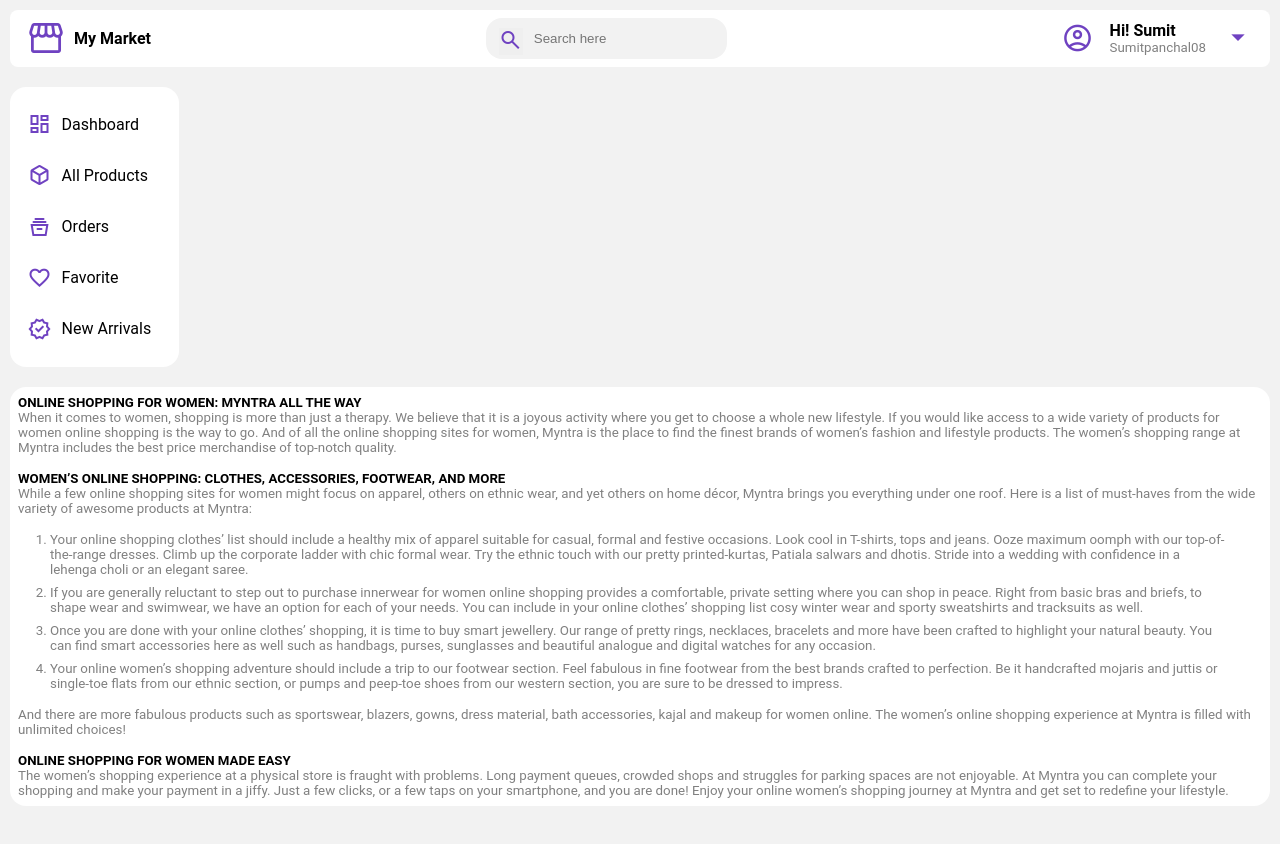
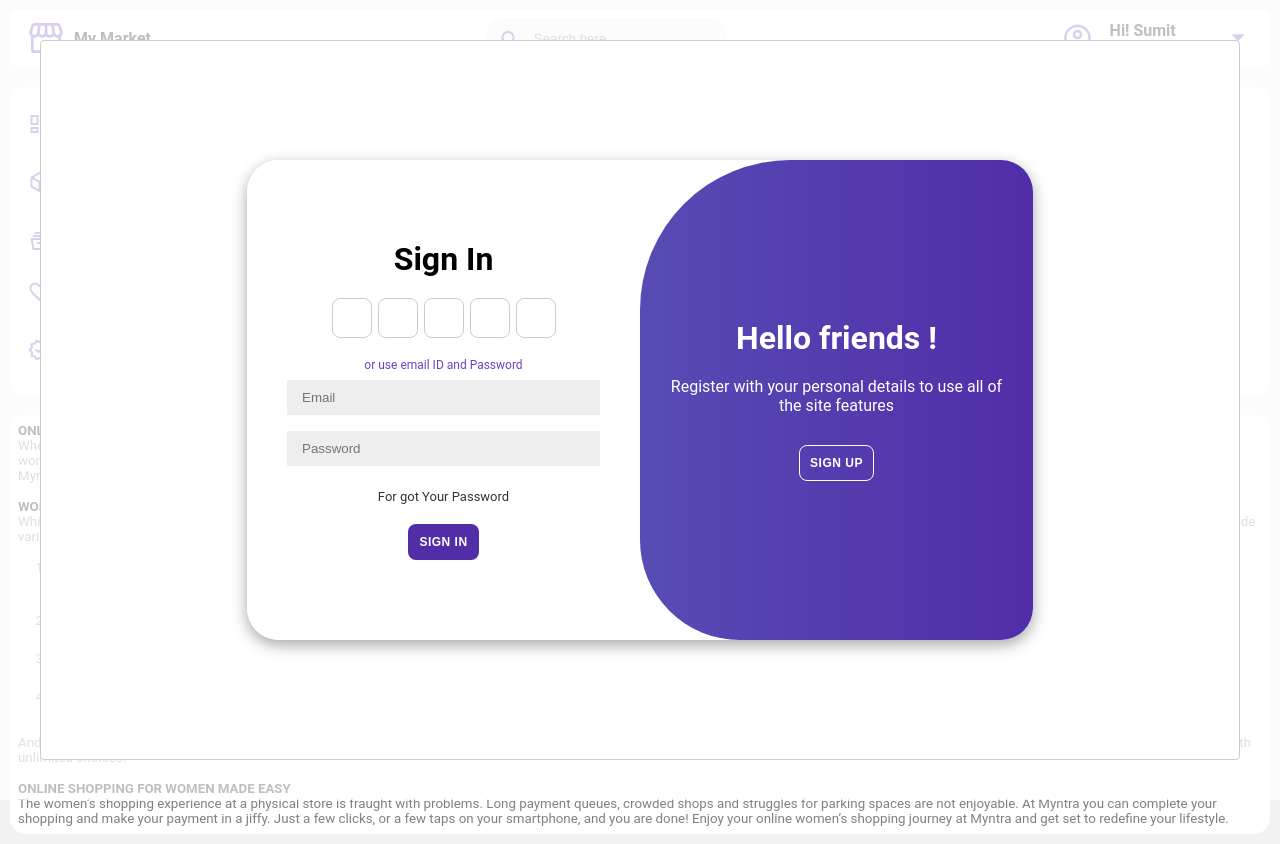
Before and after one commit to Sumitpanchal1993/EcommerceApp, a React (Create React App) app: page /myprofile in a window 1280 px wide. Both pictures are taken after a click on the button "Login". Before the commit the page ends 816 px from the top, so only its background shows below. Built offline with nearby package versions, Linux system fonts and the light colour scheme.

Commit message:
Login Added

```diff
--- a/package.json
+++ b/package.json
@@ -10,6 +10,7 @@
     "axios": "^1.4.0",
     "react": "^18.2.0",
     "react-dom": "^18.2.0",
+    "react-modal": "^3.16.1",
     "react-redux": "^8.0.7",
     "react-router-dom": "^6.12.1",
     "react-scripts": "5.0.1",
--- a/src/App.js
+++ b/src/App.js
@@ -5,6 +5,7 @@
 import Cart from "./Pages/Cart";
 import Home from "./Pages/Home";
 import Footer from "./Component/Footer";
+import Profile from "./Pages/Profile";
 
 // export CartContext = createContext();
 
@@ -20,6 +21,7 @@
           <Routes>
             <Route path={"/"} element={<Home />}></Route>
             <Route path={"/cart"} element={<Cart />}></Route>
+            <Route path={"/myprofile"} element={<Profile />}></Route>
           </Routes>
         </main>
         <footer>
--- a/src/Pages/Home.css
+++ b/src/Pages/Home.css
@@ -53,6 +53,7 @@
 @media screen and (max-width: 786px) {
   .homeBase {
     width: 100%;
+    padding: 0;
   }
   .category {
     overflow: scroll;
--- a/src/Pages/Home.jsx
+++ b/src/Pages/Home.jsx
@@ -11,8 +11,10 @@
   return (
     <>
       <div className="homeBase">
+        <div className="trending">
+          <div><img src="" alt="" /></div>
+        </div>
         <div className="offer">Existing offers</div>
-        <div className="trending">Trending Now</div>
         <h3>Shop By Category</h3>
         <div className="category">
             <div>
--- /dev/null
+++ b/src/Pages/Login.css
@@ -0,0 +1,199 @@
+
+.container{
+    background-color: #ffff;
+    border-radius: 2rem;
+    box-shadow:0 5px 15px rgba(0, 0, 0, 0.35);
+    position: relative;
+    overflow: hidden;
+    width: 786px;
+    max-width: 100%;
+    min-height: 480px;
+}
+
+.container p{
+    font-size: 1rem;
+    margin: 20px 0;
+}
+
+.container span{
+    font-size: 12px;
+}
+
+.container a{
+    color: #333;
+    font-size: 13px;
+    text-decoration: none;
+    margin: 15px 0 10px ;
+}
+.container button{
+    background-color: #512da8;
+    color: #ffff;
+    font-size: 12px;
+    padding: 10px;
+    border: 1px solid transparent;
+    border-radius: 8px;
+    font-weight: 600;
+    letter-spacing: 0.5px;
+    text-transform: uppercase;
+    margin-top: 10px;
+    cursor: pointer;
+}
+
+
+.container button.hidden{
+    background-color: transparent;
+    border: 1px solid #fff;
+}
+
+.container form{
+    background-color: #fff;
+    display: flex;
+    align-items: center;
+    justify-content: center;
+    flex-direction: column;
+    padding: 0 40px;
+    height: 100%;
+}
+
+.container input{
+    background-color: #eee;
+    border: none;
+    margin: 8px 0;
+    padding: 10px 15px;
+    width: 100%;
+    outline: none;
+}
+
+.form-container {
+    position: absolute;
+    top: 0;
+    height: 100%;
+    transition: all 1s ease-in-out;
+}
+
+.sign-in{
+    left: 0;
+    width: 50%;
+    z-index: 2;
+}
+
+
+.container.active .sign-in{
+    transform: translateX(100%);
+}
+
+
+.sign-up{
+    right: 0;
+    width: 50%;
+    opacity: 1;
+    z-index:10;
+}
+
+.container.active .sign-in{
+    transform: translateX(100%);
+    opacity: 1;
+    z-index: 5;
+    animation: move 0.6s;
+}
+
+
+@keyframes move {
+    0%, 49.99%{
+        opacity: 0;
+        z-index: 1;
+    }
+    50%, 100%{
+        opacity: 1;
+        z-index: 5;
+    }
+}
+
+.social-icon{
+    margin: 20px 0;
+}
+
+.social-icon a{
+    border: 1px solid #ccc;
+    font-size: larger;
+    border-radius: 20%;
+    display: inline-flex;
+    justify-content: center;
+    align-items: center;
+    margin: 0 3px;
+    width: 40px;
+    height: 40px;
+}
+.social-icon a:hover{
+    border: 1px solid black;
+}
+
+
+.toggle-container{
+    position: absolute;
+    top: 0;
+    left: 50%;
+    width: 50%;
+    height: 100%;
+    overflow: hidden;
+    transition: all 1s ease-in-out;
+    border-radius: 150px 0 0 100px;
+    z-index: 100;
+}
+
+
+.container.active .toggle-container {
+    transform: translateX(-100%);
+    border-radius: 0 150px 100px 0;
+}
+
+
+.toggle{
+    background-color: #512da8;
+    height: 100%;
+    background: linear-gradient(to right, #5c6bc0, #512da8);
+    color: #fff;
+    position: relative;
+    left: -100%;
+    height: 100%;
+    width: 200%;
+    transform: translateX(0);
+    transition: all 1s ease-in-out;
+}
+
+.container.active .toggle{
+    transform: translateX(50%);
+}
+
+.toggle-pannel{
+    position: absolute;
+    width: 50%;
+    height: 100%;
+    display: flex;
+    align-items: center;
+    justify-content: center;
+    flex-direction: column;
+    padding: 0 30px;
+    text-align: center;
+    top: 0;
+    transform: translateX(0);
+    transition: all 1s ease-in-out;
+}
+
+.toggle-left{
+    transform: translateX(-200%);
+}
+
+.container.active .toggle-left{
+    transform: translateX(0);
+}
+
+
+.toggle-right{
+    right: 0;
+    transform: translateX(0);
+}
+
+.container.active .toggle-right{
+    transform: translateX(200%);
+}
--- /dev/null
+++ b/src/Pages/Login.jsx
@@ -0,0 +1,106 @@
+import React from "react";
+import "./Login.css";
+
+let container = document.getElementById("container");
+
+
+
+function Login() {
+  return (
+    <>
+      <div class="container" id="container">
+        <div class="form-container sign-up">
+          <form action="">
+            <h1>Create Account</h1>
+            <div class="social-icon">
+              <a href="#" class="icon">
+                <i class="fa-brands fa-google"></i>
+              </a>
+              <a href="#" class="icon">
+                <i class="fa-brands fa-facebook"></i>
+              </a>
+              <a href="#" class="icon">
+                <i class="fa-brands fa-twitter"></i>
+              </a>
+              <a href="#" class="icon">
+                <i class="fa-brands fa-linkedin"></i>
+              </a>
+              <a href="#" class="icon">
+                <i class="fa-brands fa-github"></i>
+              </a>
+            </div>
+            <span>or use Your email for registration</span>
+            <input type="text" placeholder="Name" name="" id="" />
+            <input type="email" placeholder="Email" name="" id="" />
+            <input type="password" placeholder="Password" name="" id="" />
+            <button>Signup</button>
+          </form>
+        </div>
+        <div class="form-container sign-in">
+          <form action="">
+            <h1>Sign In</h1>
+            <div class="social-icon">
+              <a href="#" class="icon">
+                <i class="fa-brands fa-google"></i>
+              </a>
+              <a href="#" class="icon">
+                <i class="fa-brands fa-facebook"></i>
+              </a>
+              <a href="#" class="icon">
+                <i class="fa-brands fa-twitter"></i>
+              </a>
+              <a href="#" class="icon">
+                <i class="fa-brands fa-linkedin"></i>
+              </a>
+              <a href="#" class="icon">
+                <i class="fa-brands fa-github"></i>
+              </a>
+            </div>
+            <span>or use email ID and Password </span>
+            <input type="email" placeholder="Email" name="" id="" />
+            <input type="password" placeholder="Password" name="" id="" />
+            <a href="">For got Your Password </a>
+            <button>Sign in</button>
+          </form>
+        </div>
+        <div class="toggle-container">
+          <div class="toggle">
+            <div class="toggle-pannel toggle-left">
+              <h1>Welcome Back !</h1>
+              <p>Enter your personal details to use all of the site features</p>
+              <button
+                class="hidden"
+                id="login"
+                onClick={(e) => {
+                  e.preventDefault()
+                  container.classList.remove("active");
+                }}
+              >
+                Sign In
+              </button>
+            </div>
+            <div class="toggle-pannel toggle-right">
+              <h1>Hello friends !</h1>
+              <p>
+                Register with your personal details to use all of the site
+                features
+              </p>
+              <button
+                class="hidden"
+                id="register"
+                onClick={(e) => {
+                  e.preventDefault()
+                  container.classList.add("active");
+                }}
+              >
+                Sign up
+              </button>
+            </div>
+          </div>
+        </div>
+      </div>
+    </>
+  );
+}
+
+export default Login;
--- /dev/null
+++ b/src/Pages/Profile.css
@@ -0,0 +1,11 @@
+.profileBase{
+    overflow: hidden;
+  background: white;
+  padding: 0.5rem 2rem;
+  margin: 10px;
+  border-radius: 1rem;
+  display: flex;
+  flex-direction: column;
+  gap: 1rem;
+  width: 100%;
+}
--- /dev/null
+++ b/src/Pages/Profile.jsx
@@ -0,0 +1,15 @@
+import React from 'react'
+import './Profile.css'
+
+function Profile() {
+  return (
+    <div className='profileBase'>
+        <div> <img src="" alt="" /></div>
+        <div>
+            <div><label htmlFor="name">Name</label></div>
+        </div>
+    </div>
+  )
+}
+
+export default Profile
--- a/src/Sub Components/UserLogin.css
+++ b/src/Sub Components/UserLogin.css
@@ -49,7 +49,13 @@
     background: var(--purple);
  }
 
-
+.model{
+  display: flex;
+  align-items: center;
+  justify-content: center;
+  width: 100%;
+  height: 100%;
+}
 
 
  @media screen and (max-width:786px) {
--- a/src/Sub Components/UserLogin.jsx
+++ b/src/Sub Components/UserLogin.jsx
@@ -1,14 +1,18 @@
 import React, { useState } from "react";
 import "./UserLogin.css";
 import { Link } from "react-router-dom";
+import Model from "react-modal";
+import Login from "../Pages/Login";
 
 function UserLogin() {
   const [userName, setUserName] = useState("Sumit");
   const [userID, setUserID] = useState("Sumitpanchal08");
   const [userLogin, setUserLogin] = useState(false);
+  const [loginpopup, setLoginPopup] = useState(false);
 
   const handleLogin = () => {
     setUserLogin(true);
+    setLoginPopup(true)
   };
 
 
@@ -37,8 +41,8 @@
             </button>
             <div className="dropdown">
               <ul>
-                <li><Link>My Profile</Link></li>
-                <li><Link>Orders</Link></li>
+                <li><Link to={'/myprofile'}>My Profile</Link></li>
+                <li><Link to={'/myorder'}>Orders</Link></li>
                 <li><Link to={"/cart"}>Cart</Link></li>
                 <li><Link>Wishlist</Link></li>
                 <li><Link onClick={()=>{setUserLogin(false);}}>Log Out</Link></li>
@@ -51,6 +55,12 @@
           </button>
         )}
       </div>
+      <Model isOpen={loginpopup}>
+      <div className="model">
+        <Login/>
+
+      </div>
+      </Model>
     </>
   );
 }
```
Also changed, not shown: 1 other file (tests, documents, lock files or other folders).
